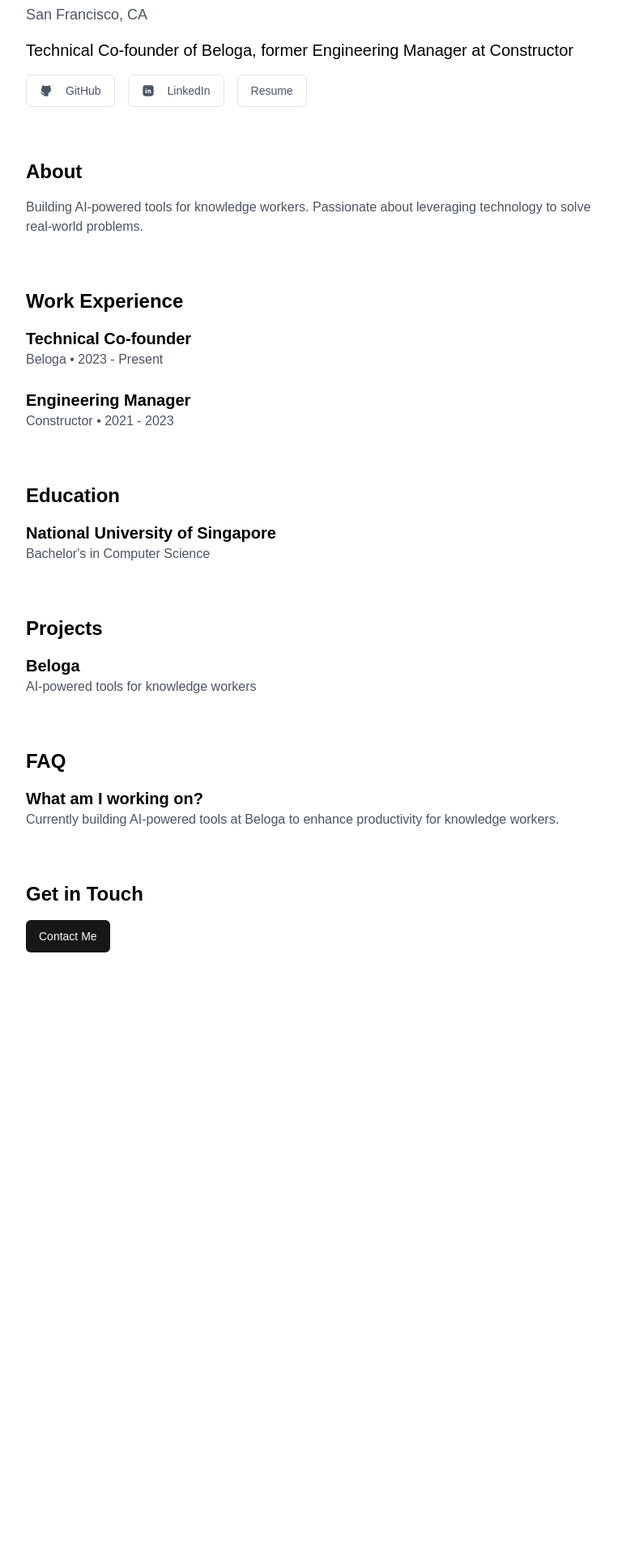
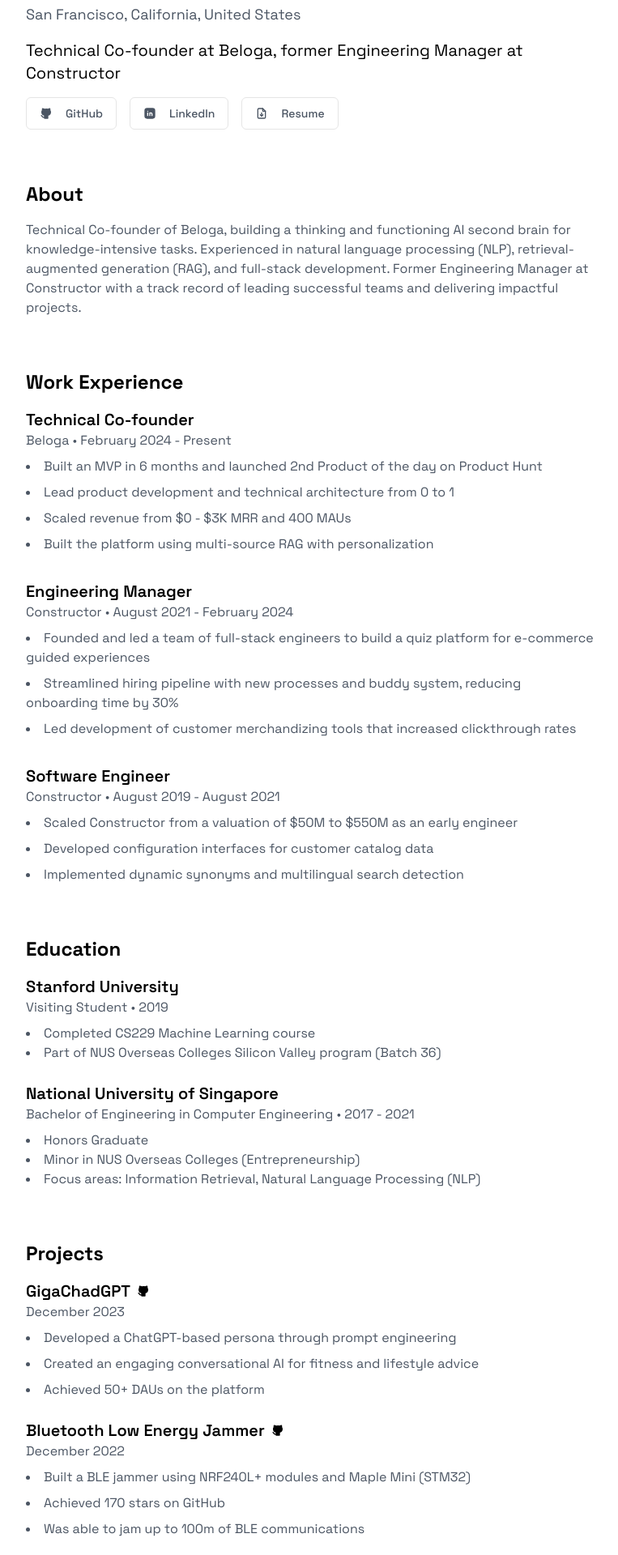
Before and after one commit to lws803/portfolio, a Next.js app: page / in a window 1280 px wide. Shown: the part 140-2060 px from the top of the page at 81% size, without its empty margins (256-1019 px from the left). Before the commit the page ends 1476 px from the top, so only its background shows below. Built offline with nearby package versions, Linux system fonts and the light colour scheme.

Commit message:
improved overall content for portfolio website

```diff
--- a/app/globals.css
+++ b/app/globals.css
@@ -1,16 +1,6 @@
 @tailwind base;
 @tailwind components;
 @tailwind utilities;
-
-body {
-  font-family: Arial, Helvetica, sans-serif;
-}
-
-@layer utilities {
-  .text-balance {
-    text-wrap: balance;
-  }
-}
 
 @layer base {
   :root {
@@ -73,6 +63,21 @@
     @apply border-border;
   }
   body {
-    @apply bg-background text-foreground;
+    @apply bg-background text-foreground font-[family-name:var(--font-space-grotesk)];
   }
 }
+
+/* Smooth scrolling */
+html {
+  scroll-behavior: smooth;
+}
+
+/* Link hover effects */
+a {
+  transition: all 0.2s ease-in-out;
+}
+
+/* Section spacing */
+section {
+  scroll-margin-top: 2rem;
+}
--- a/app/page.tsx
+++ b/app/page.tsx
@@ -2,6 +2,7 @@
 import {
   IconBrandGithubFilled,
   IconBrandLinkedinFilled,
+  IconFileDownload,
 } from "@tabler/icons-react";
 
 import { Button } from "@/components/ui/button";
@@ -13,10 +14,10 @@
       <header className="mb-16">
         <h1 className="text-4xl font-bold mb-2">Wilson Ler</h1>
         <p className="text-lg text-gray-600 dark:text-gray-400">
-          San Francisco, CA
+          San Francisco, California, United States
         </p>
         <p className="text-xl mt-4">
-          Technical Co-founder of Beloga, former Engineering Manager at
+          Technical Co-founder at Beloga, former Engineering Manager at
           Constructor
         </p>
 
@@ -46,7 +47,7 @@
             className="text-gray-600 dark:text-gray-400 hover:text-black dark:hover:text-white"
           >
             <Link href="/resume.pdf" target="_blank">
-              Resume
+              <IconFileDownload className="mr-2 h-4 w-4" /> Resume
             </Link>
           </Button>
         </div>
@@ -56,26 +57,75 @@
       <section className="mb-16">
         <h2 className="text-2xl font-bold mb-4">About</h2>
         <p className="text-gray-600 dark:text-gray-400">
-          Building AI-powered tools for knowledge workers. Passionate about
-          leveraging technology to solve real-world problems.
+          Technical Co-founder of Beloga, building a thinking and functioning AI
+          second brain for knowledge-intensive tasks. Experienced in natural
+          language processing (NLP), retrieval-augmented generation (RAG), and
+          full-stack development. Former Engineering Manager at Constructor with
+          a track record of leading successful teams and delivering impactful
+          projects.
         </p>
       </section>
 
       {/* Work Experience */}
       <section className="mb-16">
         <h2 className="text-2xl font-bold mb-4">Work Experience</h2>
-        <div className="space-y-6">
+        <div className="space-y-8">
           <div>
             <h3 className="text-xl font-semibold">Technical Co-founder</h3>
-            <p className="text-gray-600 dark:text-gray-400">
-              Beloga • 2023 - Present
+            <p className="text-gray-600 dark:text-gray-400 mb-2">
+              Beloga • February 2024 - Present
             </p>
+            <ul className="list-disc list-inside space-y-2 text-gray-600 dark:text-gray-400">
+              <li>
+                Built an MVP in 6 months and launched 2nd Product of the day on
+                Product Hunt
+              </li>
+              <li>
+                Lead product development and technical architecture from 0 to 1
+              </li>
+              <li>Scaled revenue from $0 - $3K MRR and 400 MAUs</li>
+              <li>
+                Built the platform using multi-source RAG with personalization
+              </li>
+            </ul>
           </div>
           <div>
             <h3 className="text-xl font-semibold">Engineering Manager</h3>
-            <p className="text-gray-600 dark:text-gray-400">
-              Constructor • 2021 - 2023
+            <p className="text-gray-600 dark:text-gray-400 mb-2">
+              Constructor • August 2021 - February 2024
             </p>
+            <ul className="list-disc list-inside space-y-2 text-gray-600 dark:text-gray-400">
+              <li>
+                Founded and led a team of full-stack engineers to build a quiz
+                platform for e-commerce guided experiences
+              </li>
+              <li>
+                Streamlined hiring pipeline with new processes and buddy system,
+                reducing onboarding time by 30%
+              </li>
+              <li>
+                Led development of customer merchandizing tools that increased
+                clickthrough rates
+              </li>
+            </ul>
+          </div>
+          <div>
+            <h3 className="text-xl font-semibold">Software Engineer</h3>
+            <p className="text-gray-600 dark:text-gray-400 mb-2">
+              Constructor • August 2019 - August 2021
+            </p>
+            <ul className="list-disc list-inside space-y-2 text-gray-600 dark:text-gray-400">
+              <li>
+                Scaled Constructor from a valuation of $50M to $550M as an early
+                engineer
+              </li>
+              <li>
+                Developed configuration interfaces for customer catalog data
+              </li>
+              <li>
+                Implemented dynamic synonyms and multilingual search detection
+              </li>
+            </ul>
           </div>
         </div>
       </section>
@@ -83,51 +133,124 @@
       {/* Education */}
       <section className="mb-16">
         <h2 className="text-2xl font-bold mb-4">Education</h2>
+        <div className="space-y-6">
+          <div>
+            <h3 className="text-xl font-semibold">Stanford University</h3>
+            <p className="text-gray-600 dark:text-gray-400">
+              Visiting Student • 2019
+            </p>
+            <ul className="list-disc list-inside mt-2 text-gray-600 dark:text-gray-400">
+              <li>Completed CS229 Machine Learning course</li>
+              <li>
+                Part of NUS Overseas Colleges Silicon Valley program (Batch 36)
+              </li>
+            </ul>
+          </div>
           <div>
             <h3 className="text-xl font-semibold">
               National University of Singapore
             </h3>
             <p className="text-gray-600 dark:text-gray-400">
-            Bachelor&apos;s in Computer Science
+              Bachelor of Engineering in Computer Engineering • 2017 - 2021
             </p>
+            <ul className="list-disc list-inside mt-2 text-gray-600 dark:text-gray-400">
+              <li>Honors Graduate</li>
+              <li>Minor in NUS Overseas Colleges (Entrepreneurship)</li>
+              <li>
+                Focus areas: Information Retrieval, Natural Language Processing
+                (NLP)
+              </li>
+            </ul>
+          </div>
         </div>
       </section>
 
       {/* Projects */}
       <section className="mb-16">
         <h2 className="text-2xl font-bold mb-4">Projects</h2>
-        <div className="grid gap-6">
+        <div className="space-y-6">
           <div>
-            <h3 className="text-xl font-semibold">Beloga</h3>
-            <p className="text-gray-600 dark:text-gray-400">
-              AI-powered tools for knowledge workers
+            <h3 className="text-xl font-semibold">
+              <Link
+                href="https://github.com/lws803/gigachadgpt"
+                target="_blank"
+                className="hover:text-gray-600 dark:hover:text-gray-400 inline-flex items-center"
+              >
+                GigaChadGPT
+                <IconBrandGithubFilled className="ml-2 h-4 w-4" />
+              </Link>
+            </h3>
+            <p className="text-gray-600 dark:text-gray-400 mb-2">
+              December 2023
             </p>
+            <ul className="list-disc list-inside space-y-2 text-gray-600 dark:text-gray-400">
+              <li>
+                Developed a ChatGPT-based persona through prompt engineering
+              </li>
+              <li>
+                Created an engaging conversational AI for fitness and lifestyle
+                advice
+              </li>
+              <li>Achieved 50+ DAUs on the platform</li>
+            </ul>
           </div>
-          {/* Add more projects as needed */}
+          <div>
+            <h3 className="text-xl font-semibold">
+              <Link
+                href="https://github.com/lws803/BLE-jammer"
+                target="_blank"
+                className="hover:text-gray-600 dark:hover:text-gray-400 inline-flex items-center"
+              >
+                Bluetooth Low Energy Jammer
+                <IconBrandGithubFilled className="ml-2 h-4 w-4" />
+              </Link>
+            </h3>
+            <p className="text-gray-600 dark:text-gray-400 mb-2">
+              December 2022
+            </p>
+            <ul className="list-disc list-inside space-y-2 text-gray-600 dark:text-gray-400">
+              <li>
+                Built a BLE jammer using NRF240L+ modules and Maple Mini (STM32)
+              </li>
+              <li>Achieved 170 stars on GitHub</li>
+              <li>Was able to jam up to 100m of BLE communications</li>
+            </ul>
+          </div>
         </div>
       </section>
 
-      {/* FAQ */}
+      {/* Skills */}
       <section className="mb-16">
-        <h2 className="text-2xl font-bold mb-4">FAQ</h2>
-        <div className="space-y-6">
+        <h2 className="text-2xl font-bold mb-4">Skills</h2>
+        <div className="space-y-4">
           <div>
-            <h3 className="text-xl font-semibold">What am I working on?</h3>
+            <h3 className="text-xl font-semibold">Technologies</h3>
             <p className="text-gray-600 dark:text-gray-400">
-              Currently building AI-powered tools at Beloga to enhance
-              productivity for knowledge workers.
+              Large Language Models (LLM), Retrieval-Augmented Generation (RAG),
+              React.js, NestJS, JavaScript, Information Retrieval
             </p>
           </div>
-          {/* Add more FAQ items as needed */}
+          <div>
+            <h3 className="text-xl font-semibold">Soft Skills</h3>
+            <p className="text-gray-600 dark:text-gray-400">
+              Leadership, Hiring, Project Management, Building an Engineering
+              Culture
+            </p>
+          </div>
         </div>
       </section>
 
       {/* Contact CTA */}
       <section className="mb-16">
         <h2 className="text-2xl font-bold mb-4">Get in Touch</h2>
+        <div className="space-y-4">
           <Button asChild>
-          <Link href="mailto:wilson@beloga.io">Contact Me</Link>
+            <Link href="mailto:lws803@gmail.com">Contact Me</Link>
           </Button>
+          <p className="text-gray-600 dark:text-gray-400">
+            Phone: (226) 280-2518
+          </p>
+        </div>
       </section>
     </main>
   );
```
Also changed, not shown: 1 other file (tests, documents, lock files or other folders). Lines whose indentation alone changed are shown as unchanged.
